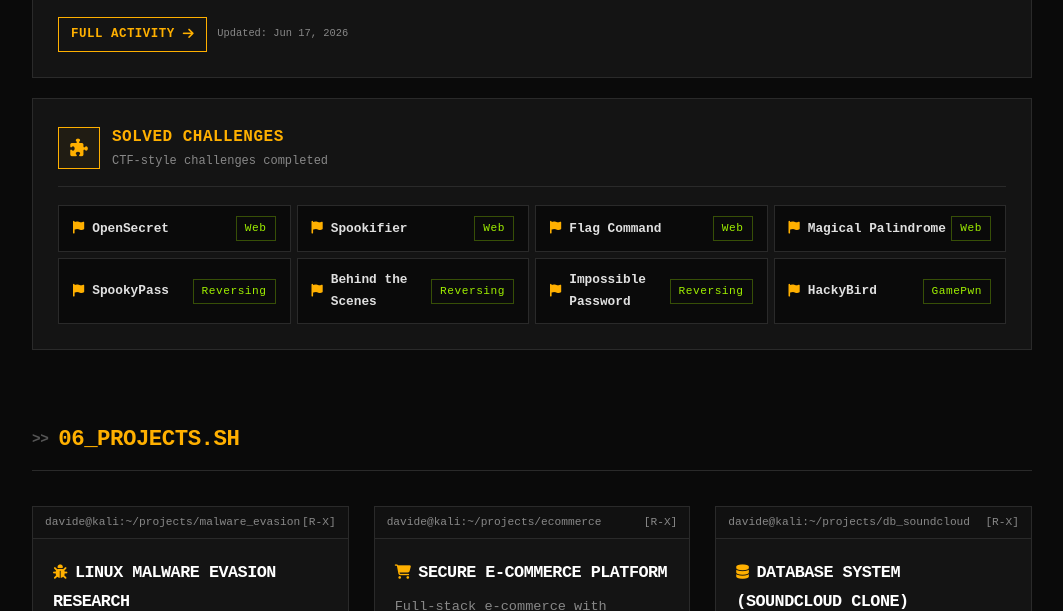
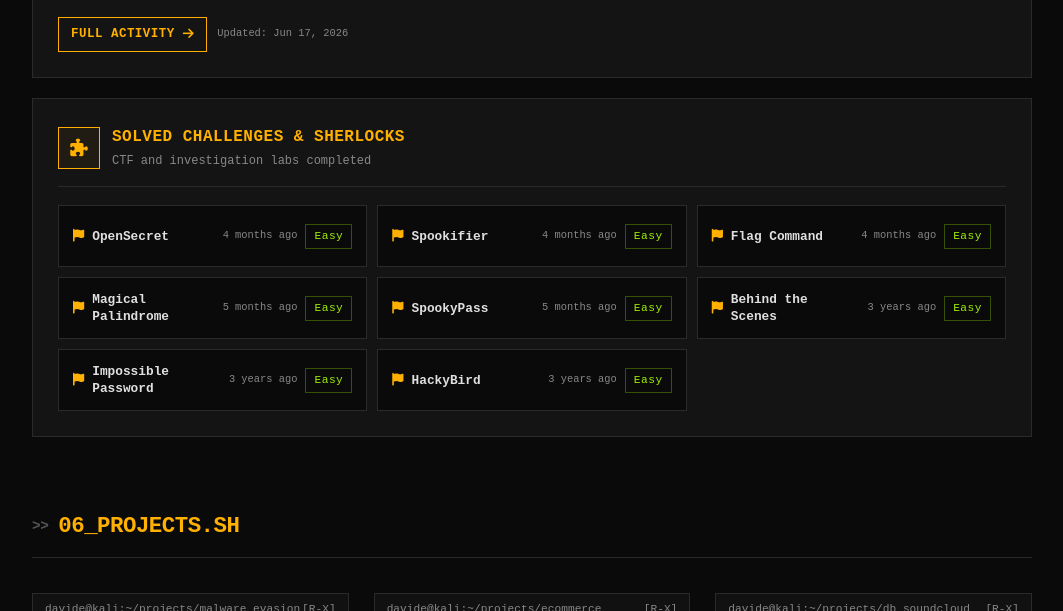
Before and after one commit to Dingo97/dingo97.github.io, a plain HTML site: page index.html in a window 1280 px wide. Shown: the part 3787-4398 px from the top of the page, without its empty margins (108-1171 px from the left). Drawn offline with Linux system fonts and the light colour scheme.

Commit message:
fix: update HTB workflow runtime

```diff
--- a/index.html
+++ b/index.html
@@ -547,7 +547,8 @@
             font-size: 0.8rem; transition: all 0.3s;
         }
         .htb-machine:hover { border-color: var(--accent); }
-        .htb-machine-name { color: var(--text-main); font-weight: 600; display: flex; align-items: center; gap: 8px; }
+        .htb-machine-name { color: var(--text-main); font-weight: 600; display: flex; align-items: center; gap: 8px; min-width: 0; }
+        .htb-machine-title { overflow: hidden; text-overflow: ellipsis; white-space: nowrap; }
         .htb-os-icon {
             width: 28px; height: 28px; display: flex; align-items: center; justify-content: center;
             border: 1px solid var(--border); background: rgba(var(--accent-rgb), 0.05);
@@ -564,7 +565,11 @@
         .htb-diff-hard { color: #fe0000; border-color: rgba(254, 0, 0, 0.3); }
         .htb-diff-insane { color: #ff003c; border-color: rgba(255, 0, 60, 0.3); }
         .htb-challenge-grid {
-            display: grid; grid-template-columns: repeat(auto-fill, minmax(220px, 1fr)); gap: 6px;
+            display: grid; grid-template-columns: repeat(auto-fill, minmax(300px, 1fr)); gap: 10px;
+        }
+        .htb-challenge-grid .htb-machine { min-height: 62px; gap: 12px; }
+        .htb-challenge-grid .htb-machine-title {
+            overflow: visible; text-overflow: clip; white-space: normal; line-height: 1.35;
         }
         .htb-cta { margin-top: 20px; display: flex; gap: 10px; flex-wrap: wrap; align-items: center; }
         .btn-htb {
@@ -1052,7 +1057,7 @@
                         <div class="htb-profile-info">
                             <strong id="htb-username">@Dingooo</strong> &mdash;
                             Active HTB player focused on realistic penetration testing scenarios.
-                            Practicing offensive security across Linux &amp; Windows targets to sharpen real-world Red Team skills.
+                            Practicing offensive security across Linux &amp; Windows targets and defensive investigation scenarios.
                         </div>
                         <div class="htb-profile-actions">
                             <a href="https://app.hackthebox.com/profile/110118" target="_blank" class="btn btn-sm btn-htb" rel="noopener">
@@ -1111,8 +1116,8 @@
                             <i class="fas fa-puzzle-piece" style="color:var(--accent); font-size:1.1rem;"></i>
                         </div>
                         <div>
-                            <div class="htb-card-title">SOLVED CHALLENGES</div>
-                            <div class="htb-card-subtitle">CTF-style challenges completed</div>
+                            <div class="htb-card-title">SOLVED CHALLENGES &amp; SHERLOCKS</div>
+                            <div class="htb-card-subtitle">CTF and investigation labs completed</div>
                         </div>
                     </div>
                     <div class="htb-challenge-grid" id="htb-challenges">
@@ -1689,12 +1694,13 @@
                 { name:"Cap", os:"linux", difficulty:"easy", date:"2025-12-15" }
             ],
             recentChallenges: [
-                { name:"OpenSecret", category:"Web", date:"2026-02-18" },
-                { name:"Spookifier", category:"Web", date:"2026-02-18" },
-                { name:"Flag Command", category:"Web", date:"2026-02-18" },
-                { name:"Magical Palindrome", category:"Web", date:"2026-01-25" },
-                { name:"SpookyPass", category:"Reversing", date:"2026-01-25" }
-            ]
+                { name:"OpenSecret", category:"Web", difficulty:"easy", date:"2026-02-18" },
+                { name:"Spookifier", category:"Web", difficulty:"easy", date:"2026-02-18" },
+                { name:"Flag Command", category:"Web", difficulty:"easy", date:"2026-02-18" },
+                { name:"Magical Palindrome", category:"Web", difficulty:"easy", date:"2026-01-25" },
+                { name:"SpookyPass", category:"Reversing", difficulty:"easy", date:"2026-01-25" }
+            ],
+            recentSherlocks: []
         };
 
         function timeAgo(dateStr) {
@@ -1714,6 +1720,30 @@
             return years + ' years ago';
         }
 
+        function escapeHTML(value) {
+            return String(value ?? '').replace(/[&<>"']/g, char => ({
+                '&': '&amp;',
+                '<': '&lt;',
+                '>': '&gt;',
+                '"': '&quot;',
+                "'": '&#39;'
+            }[char]));
+        }
+
+        function normalizeDifficulty(value) {
+            const raw = String(value || '').toLowerCase().replace(/[_\s]+/g, '-');
+            if (raw === 'very-easy' || raw === 'easy') return 'easy';
+            if (raw === 'medium') return 'medium';
+            if (raw === 'hard') return 'hard';
+            if (raw === 'insane') return 'insane';
+            return 'easy';
+        }
+
+        function difficultyLabel(value) {
+            const diff = normalizeDifficulty(value);
+            return diff.charAt(0).toUpperCase() + diff.slice(1);
+        }
+
         function renderHTBData(data) {
             // Stats
             const p = data.profile;
@@ -1731,31 +1761,51 @@
             if (mc && data.recentMachines && data.recentMachines.length) {
                 mc.innerHTML = data.recentMachines.slice(0, 8).map(m => {
                     const osIcon = m.os === 'windows' ? 'windows' : 'linux';
+                    const diff = (m.difficulty || 'easy').toLowerCase();
                     const ago = m.date ? timeAgo(m.date) : '';
                     return `
                     <div class="htb-machine">
                         <span class="htb-machine-name">
                             <span class="htb-os-icon"><i class="fab fa-${osIcon}"></i></span>
-                            ${m.name}
+                            <span class="htb-machine-title">${escapeHTML(m.name)}</span>
                         </span>
                         <span class="htb-machine-meta">
                             ${ago ? '<span class="htb-machine-date">' + ago + '</span>' : ''}
-                            <span class="htb-machine-diff htb-diff-${m.difficulty}">${m.difficulty.toUpperCase()}</span>
+                            <span class="htb-machine-diff htb-diff-${diff}">${diff.toUpperCase()}</span>
                         </span>
                     </div>`;
                 }).join('');
             }
 
-            // Challenges
+            // Challenges & Sherlocks
             const cc = document.getElementById('htb-challenges');
-            if (cc && data.recentChallenges && data.recentChallenges.length) {
-                cc.innerHTML = data.recentChallenges.slice(0, 8).map(c => `
+            if (cc) {
+                const challengeItems = (data.recentChallenges || []).map(c => ({
+                    ...c,
+                    icon: 'fa-flag',
+                    difficulty: normalizeDifficulty(c.difficulty || c.user_difficulty || c.difficultyText || c.category)
+                }));
+                const sherlockItems = (data.recentSherlocks || []).map(s => ({
+                    ...s,
+                    icon: 'fa-user-secret',
+                    difficulty: normalizeDifficulty(s.difficulty || s.difficultyText || s.category)
+                }));
+                const activityItems = challengeItems.concat(sherlockItems).sort((a, b) => {
+                    const aDate = a.date ? new Date(a.date + 'T00:00:00').getTime() : 0;
+                    const bDate = b.date ? new Date(b.date + 'T00:00:00').getTime() : 0;
+                    return bDate - aDate;
+                });
+
+                if (activityItems.length) cc.innerHTML = activityItems.slice(0, 8).map(item => `
                     <div class="htb-machine">
                         <span class="htb-machine-name">
-                            <i class="fas fa-flag" style="color:var(--accent);font-size:0.8rem;"></i>
-                            ${c.name}
+                            <i class="fas ${item.icon}" style="color:var(--accent);font-size:0.8rem;"></i>
+                            <span class="htb-machine-title">${escapeHTML(item.name)}</span>
                         </span>
-                        <span class="htb-machine-diff htb-diff-easy">${c.category}</span>
+                        <span class="htb-machine-meta">
+                            ${item.date ? '<span class="htb-machine-date">' + timeAgo(item.date) + '</span>' : ''}
+                            <span class="htb-machine-diff htb-diff-${item.difficulty}">${difficultyLabel(item.difficulty)}</span>
+                        </span>
                     </div>
                 `).join('');
             }
```
Also changed, not shown: .github/workflows/update-htb.yml.
